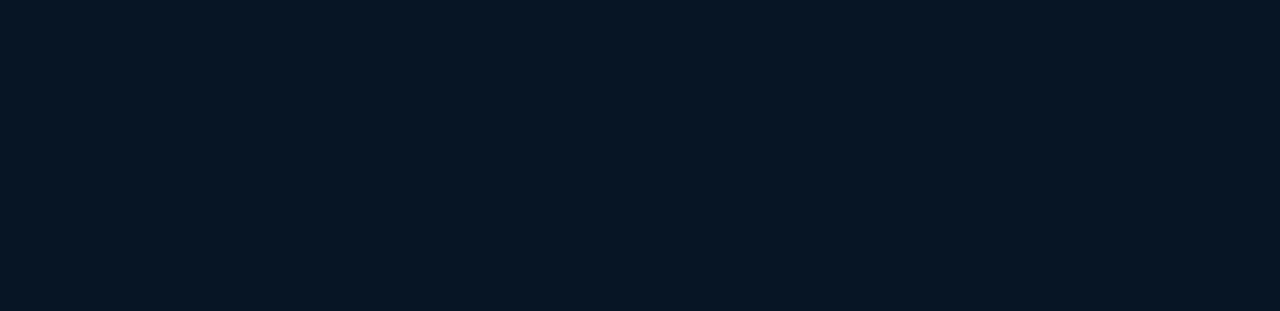
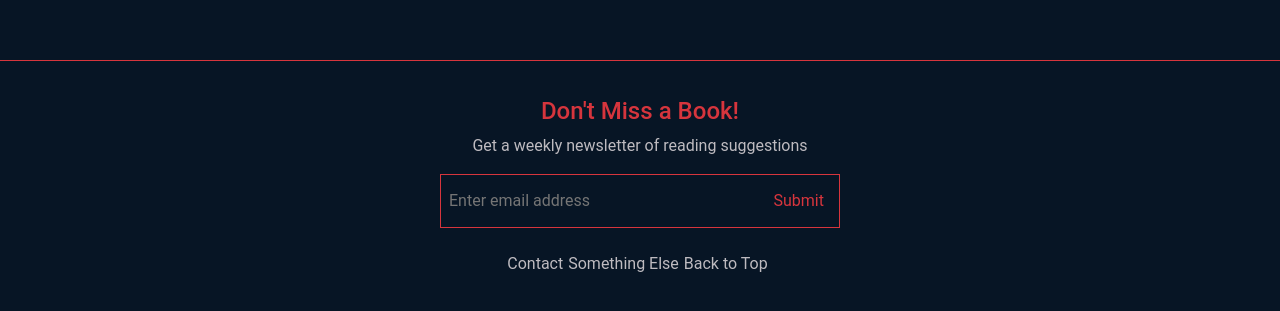
Before and after one commit to jacobedawson/readreddit, an Angular app: page / in a window 1280 px wide. Shown: the part 921-1232 px from the top of the page. Before the commit the page ends 800 px from the top, so only its background shows below. Built offline with nearby package versions, Linux system fonts and the light colour scheme; no server answers; a small style sheet from the web is missing.

Commit message:
added mixins, styles, newsletter footer

```diff
--- a/src/app/app.component.html
+++ b/src/app/app.component.html
@@ -1 +1,2 @@
 <router-outlet></router-outlet>
+<app-footer></app-footer>
--- a/src/app/filtered-results/filtered-results.component.ts
+++ b/src/app/filtered-results/filtered-results.component.ts
@@ -21,7 +21,6 @@
   // of message & data for the user
   ngOnInit() {
     this.postService.getPosts().subscribe((res) => {
-      console.log(res['data']);
       this.posts = res['data'][0].posts;
     });
   }
--- a/src/app/footer/footer.component.html
+++ b/src/app/footer/footer.component.html
@@ -1,3 +1,15 @@
-<p>
-  footer works!
-</p>
+<footer class="bd-footer text-muted">
+  <h4>Don't Miss a Book!</h4>
+  <p class="text-center">Get a weekly newsletter of reading suggestions</p>
+  <form class="newsletter-form form-inline">
+    <div class="form-group">
+      <input type="email" name="email" value="" placeholder="Enter email address">
+      <button class="rr-button primary" type="submit">Submit</button>
+    </div>
+  </form>
+  <ul class="nav justify-content-center">
+    <li><a href="#">Contact</a></li>
+    <li><a href="#">Something Else</a></li>
+    <li><a href="#">Back to Top</a></li>
+  </ul>
+</footer>
--- a/src/app/footer/footer.component.scss
+++ b/src/app/footer/footer.component.scss
@@ -0,0 +1,69 @@
+@import '../sass/_colors.scss';
+@import '../sass/_mixins.scss';
+
+footer {
+    width: 100%;
+    border-top: 1px solid $rr-red;
+    padding: 36px 16px;
+    margin-top: 24px;
+    display: flex;
+    justify-content: center;
+    align-items: center;
+    flex-direction: column;
+    h4 {
+        color: $rr-red;
+    }
+
+    p {
+        color: $rr-grey-mid;
+    }
+    ul.nav {
+        margin-top: 24px;
+        li {
+            margin-right: 5px;
+            a {
+                color: $rr-grey-mid;
+            }
+        }
+    }
+}
+
+
+
+.newsletter-form {
+    // background: rgb(255, 0, 0);
+    display: flex;
+    align-items: center;
+    justify-content: center;
+    .form-group {
+        position: relative;
+    }
+    input[type="email"] {
+        transition: all ease-in-out 0.3s;
+        height: 54px;
+        max-width: 100%;
+        padding: 8px;
+        text-align: left;
+        text-overflow: ellipsis;
+        min-width: 400px;
+        background: transparent;
+        border: 1px solid $rr-red;
+        color: $rr-pink;
+        &:focus, &:hover {
+            transition: 0.3s ease-in-out all;
+            border: 2px solid $rr-pink;
+            outline: none;
+        }
+        @include breakpoint(xs) {
+            min-width: 300px;
+        }
+    }
+}
+
+.rr-button {
+    position: absolute;
+    height: 54px;
+    right: 0;
+    top: 0;
+    border: 0;
+}
--- a/src/app/home/home.component.html
+++ b/src/app/home/home.component.html
@@ -1,5 +1,5 @@
 <app-navbar></app-navbar>
-<div class="container">
+<div class="container content-container">
   <app-introtext></app-introtext>
   <app-filter-bar></app-filter-bar>
   <app-filtered-results></app-filtered-results>
--- a/src/app/introtext/introtext.component.html
+++ b/src/app/introtext/introtext.component.html
@@ -1,4 +1,4 @@
-<div class="row p-4 justify-content-center">
+<div class="row justify-content-center">
   <h1 class="text-center">Reddreader</h1>
   <p class="text-center">
     Top books mentioned in popular Subreddits delivered to you fresh <a href="">each week</a>.
--- a/src/app/introtext/introtext.component.scss
+++ b/src/app/introtext/introtext.component.scss
@@ -1,7 +1,12 @@
 @import '../sass/_colors.scss';
+@import '../sass/_mixins.scss';
 
 .row {
     flex-direction: column;
+    padding: 24px;
+    @include breakpoint(xs) {
+        padding-bottom: 0;
+    }
 }
 
 h1 {
--- a/src/app/navbar/navbar.component.html
+++ b/src/app/navbar/navbar.component.html
@@ -3,7 +3,13 @@
   <a class="navbar-brand" href="/" title="Reddreader - Top Reddit Books">
     Rr
   </a>
-  <div class="menu-toggle">
+  <!-- <div class="menu-toggle">
     |||
+  </div> -->
+  <div class="navbar-links">
+    <a href="">About</a>
+    <a href="">Newsletter</a>
+    <a href="">FAQ</a>
+    <a href="">Feedback</a>
   </div>
 </nav>
--- a/src/app/navbar/navbar.component.scss
+++ b/src/app/navbar/navbar.component.scss
@@ -22,3 +22,10 @@
 .menu-toggle {
     color: $rr-red;
 }
+
+.navbar-links {
+    a {
+        color: $rr-grey-mid;
+        margin-right: 5px;
+    }
+}
--- a/src/app/post/post.component.scss
+++ b/src/app/post/post.component.scss
@@ -1,5 +1,7 @@
 @import '../sass/_variables';
 @import '../sass/_colors';
+@import '../sass/_mixins.scss';
+
 .post-card {
     margin-bottom: 10px;
     background: $rr-blue;
@@ -20,12 +22,18 @@
             color: $rr-pink;
         }
     }
-    @media (max-width: 768px) {
+    @include breakpoint(sm) {
         padding: 0;
         border: 0;
         &:hover {
             border: 0;
         }
+    }
+}
+
+.post-stats {
+    @include breakpoint(xs) {
+        font-size: 14px;
     }
 }
 
@@ -35,7 +43,7 @@
     h4 {
         margin-top: 16px;
     }
-    @media (max-width: 768px) {
+    @include breakpoint(sm) {
         margin-left: 0;
         .post-stats {
             width: 100%;
--- /dev/null
+++ b/src/app/sass/_mixins.scss
@@ -0,0 +1,25 @@
+@mixin breakpoint($class) {
+    @if $class == xs {
+      @media (max-width: 544px) { @content; }
+    }
+
+    @else if $class == sm {
+      @media (max-width: 767px) { @content; }
+    }
+
+    @else if $class == md {
+      @media (max-width: 991px) { @content; }
+    }
+
+    @else if $class == lg {
+      @media (max-width: 1199px) { @content; }
+    }
+
+    @else if $class == xl {
+        @media (min-width: 1200px) { @content; }
+    }
+
+    @else {
+      @warn "Breakpoint mixin supports: xs, sm, md, lg, xs";
+    }
+  }
--- a/src/styles.scss
+++ b/src/styles.scss
@@ -1,12 +1,20 @@
 /* You can add global styles to this file, and also import other style files */
 @import './app/sass/_colors.scss';
 @import './app/sass/_buttons.scss';
+@import './app/sass/_mixins.scss';
 
 
 body {
     font-family: 'Roboto', sans-serif;
     color: $rr-grey-mid;
     background: $rr-blue;
+    display: flex;
+    flex-direction: column;
+    align-items: space-between;
+}
+
+.content-container {
+    min-height: 900px;
 }
 
 // TODO move to card styles
@@ -16,7 +24,7 @@
     background-repeat: no-repeat;
     background-size: cover;
     background-position: 50% 50%;
-    @media (max-width: 1200px) {
+    @include breakpoint(lg) {
         margin: 10px auto;
         width: 100%;
     }
```
